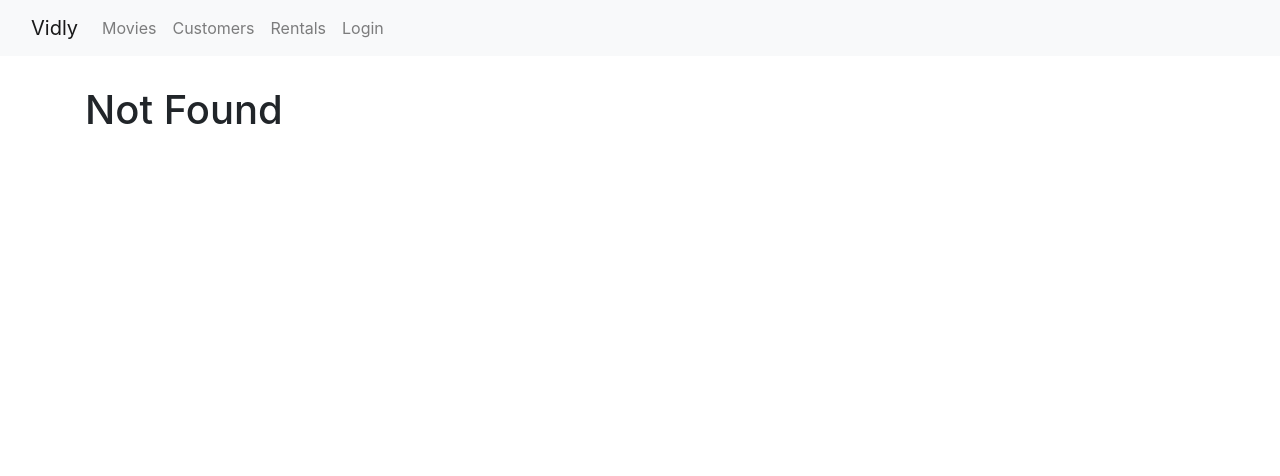
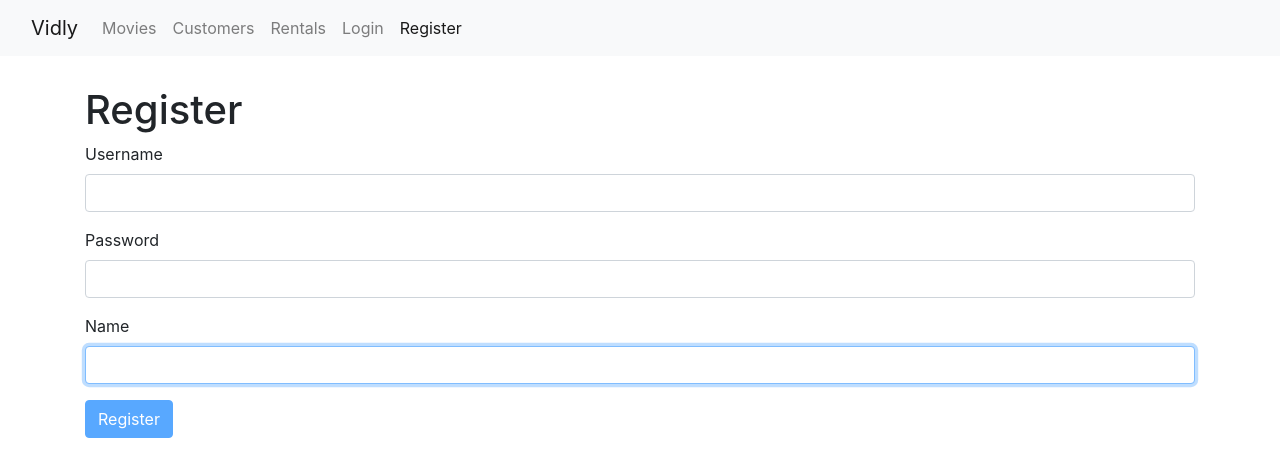
Before and after one commit to Aungthuhein187/vidly, a React (Create React App) app: page /register in a window 1280 px wide. Before the commit this address led to /not-found. Shown: the top 476 px of the page. Built offline with nearby package versions, Linux system fonts and the light colour scheme.

Commit message:
create register form

```diff
--- a/src/App.js
+++ b/src/App.js
@@ -8,6 +8,7 @@
 import './App.css';
 import MovieForm from './components/movieForm';
 import LoginForm from './components/loginForm';
+import RegisterForm from './components/registerForm';
 
 function App() {
   return (
@@ -17,6 +18,7 @@
         <Switch>
           <Route path="/movies/:id" component={MovieForm} />
           <Route path="/movies" component={Movies} />
+          <Route path="/register" component={RegisterForm} />
           <Route path="/customers" component={Customers} />
           <Route path="/rentals" component={Rentals} />
           <Route path="/login" component={LoginForm} />
--- a/src/components/navBar.jsx
+++ b/src/components/navBar.jsx
@@ -34,6 +34,9 @@
             <NavLink className="nav-link" to="/login">
               Login
             </NavLink>
+            <NavLink className="nav-link" to="/register">
+              Register
+            </NavLink>
           </div>
         </div>
       </div>
--- /dev/null
+++ b/src/components/registerForm.jsx
@@ -0,0 +1,33 @@
+import Form from './common/form';
+import Joi from 'joi-browser';
+
+class RegisterForm extends Form {
+  state = {
+    data: { username: '', password: '', name: '' },
+    errors: {},
+  };
+
+  schema = {
+    username: Joi.string().email().required().label('Username'),
+    password: Joi.string().min(5).required().label('Password'),
+    name: Joi.string().required().label('Name'),
+  };
+
+  doSubmit = () => {
+    console.log('Register');
+  };
+
+  render() {
+    return (
+      <form onSubmit={this.handleSubmit}>
+        <h1>Register</h1>
+        {this.renderInput('username', 'Username')}
+        {this.renderInput('password', 'Password', 'password')}
+        {this.renderInput('name', 'Name')}
+        {this.renderButton('Register')}
+      </form>
+    );
+  }
+}
+
+export default RegisterForm;
```
Also changed, not shown: 1 other file (tests, documents, lock files or other folders).
